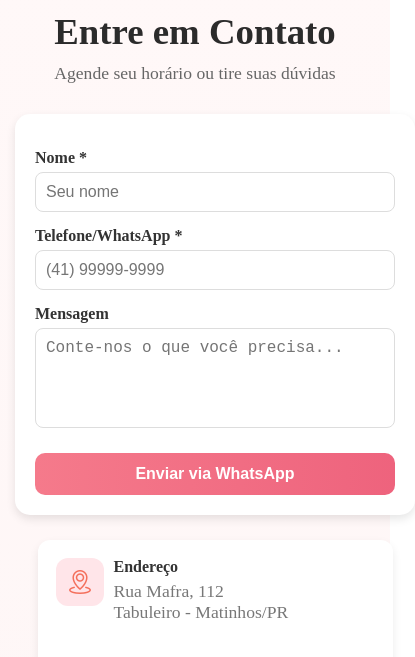
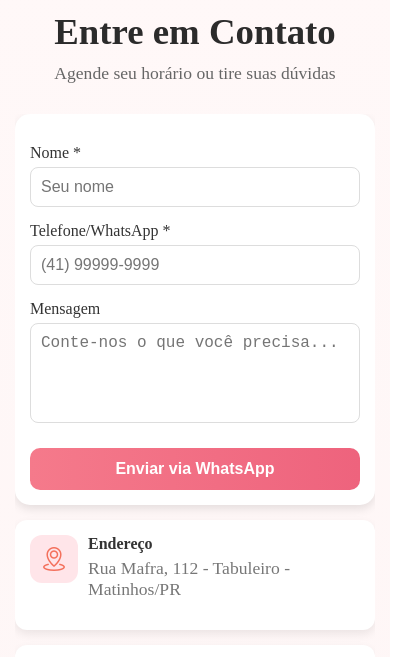
Before and after one commit to italobrunkhorst/MANICURE-2.0, a plain HTML site: page index.html in a window 390 px wide. Shown: the part 3330-3987 px from the top of the page, 415 px wide, since content can reach past the window. Drawn offline with Linux system fonts and the light colour scheme.

Commit message:
melhorias na responsividade ára mobile

```diff
--- a/index.html
+++ b/index.html
@@ -123,7 +123,7 @@
                     <div class="icon"><img src="img/location.png" alt="Endereço"></div>
                     <div>
                         <h3>Endereço</h3>
-                        <p>Rua Mafra, 112 <br>Tabuleiro - Matinhos/PR</p>
+                        <p>Rua Mafra, 112 - Tabuleiro - Matinhos/PR</p>
                     </div>
                 </div>
 
--- a/style.css
+++ b/style.css
@@ -1,4 +1,4 @@
-*{
+* {
     margin: 0;
 }
 
@@ -329,8 +329,12 @@
     display: flex;
     justify-content: center;
     align-items: flex-start;
-    gap: 40px;
+    gap: 30px;
     flex-wrap: wrap;
+    width: 100%;
+    max-width: 100%;
+    margin: 0 auto;
+    overflow-x: hidden;
 }
 
 .contato-form{
@@ -340,12 +344,12 @@
     box-shadow: 0 4px 10px rgba(0, 0, 0, 0.1);
     flex: 1;
     min-width: 320px;
-    max-width: 450px;
+    max-width: 400px;
     text-align: left;
 }
 
 .contato-form label{
-    font-weight: 600;
+    font-weight: 500;
     color: #333;
     display: block;
     margin-top: 15px;
@@ -706,13 +710,19 @@
     .contato-form,
     .contato-info{
         width: 100%;
-        max-width: 400px;
+        max-width: 100%;
+        padding: 20px;
+        box-sizing: border-box;
+    }
 
+    .contato-form input,
+    .contato-form textarea {
+        font-size: 1rem;
     }
 
     .info-card{
         text-align: left;
-        padding: 18px;
+        padding: 20px 20px 0;
         border-radius: 12px;
     }
 
@@ -805,8 +815,17 @@
         font-size: 1.1rem;
     }
 
+    .contato-container{
+        padding: 0;
+        gap: 15px;
+    }
+
     .contato-form{
-        padding: 20px;
+        padding: 15px;
+    }
+
+    .info-card{
+        padding: 15px 15px 0;
     }
 
     .icon{
```
